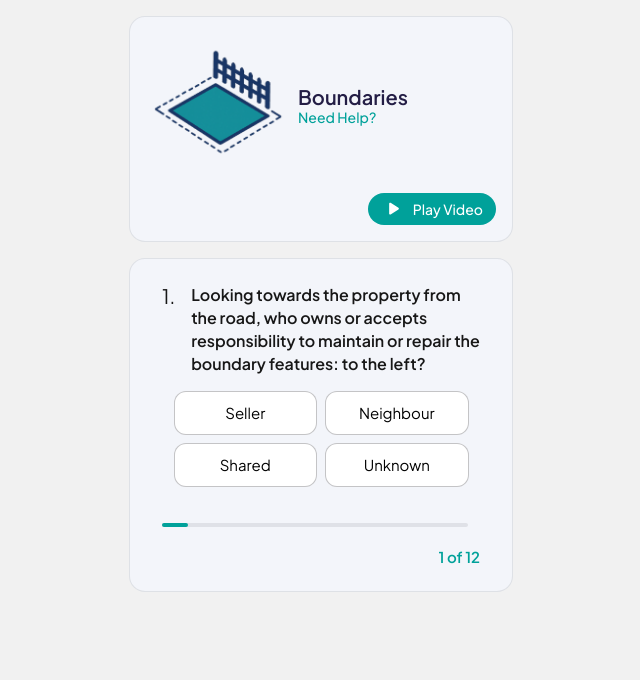
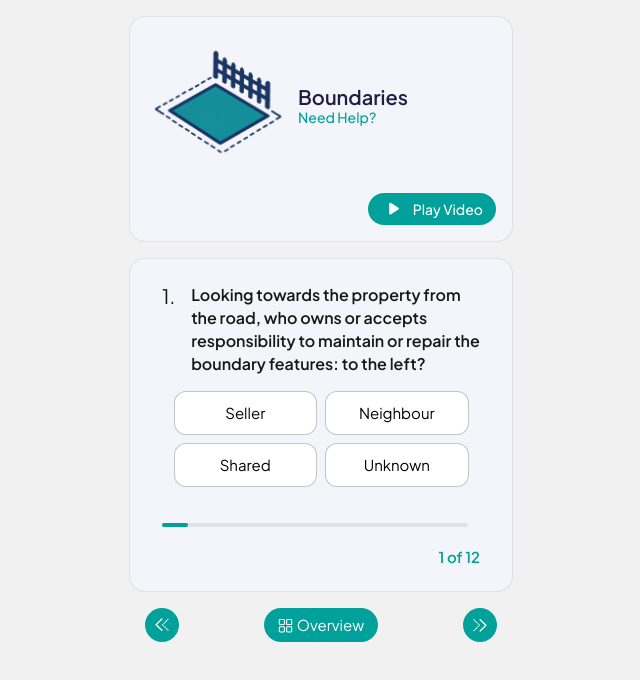
Before and after one commit to shaununderwood/test-figma-to-react, a React (Create React App) app: page / in a window 1280 px wide. Shown: the top 680 px of the page, without its empty margins (319-959 px from the left). Built offline with nearby package versions, Linux system fonts and the light colour scheme.

Commit message:
View BoundaryButtons

```diff
--- a/src/pages/page1.tsx
+++ b/src/pages/page1.tsx
@@ -1,12 +1,14 @@
 import React from 'react';
 import BoundariesCard from '../components/BoundariesCard';
 import BoundaryQuestionContainer from '../components/BoundaryQuestionContainer';
+import BoundaryButtons from '../components/BoundaryButtons';
 
 const Page1: React.FC = () => {
   return (
     <div className="w-full max-w-sm space-y-4">
       <BoundariesCard />
       <BoundaryQuestionContainer />
+      <BoundaryButtons />
     </div>
   );
 };
```
